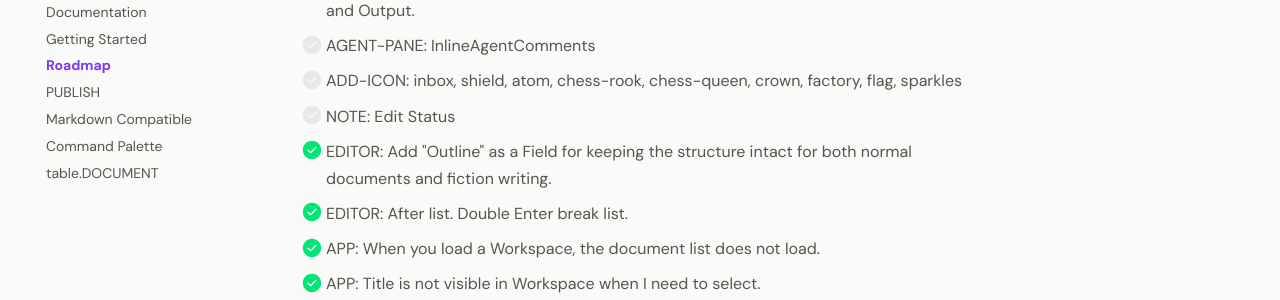
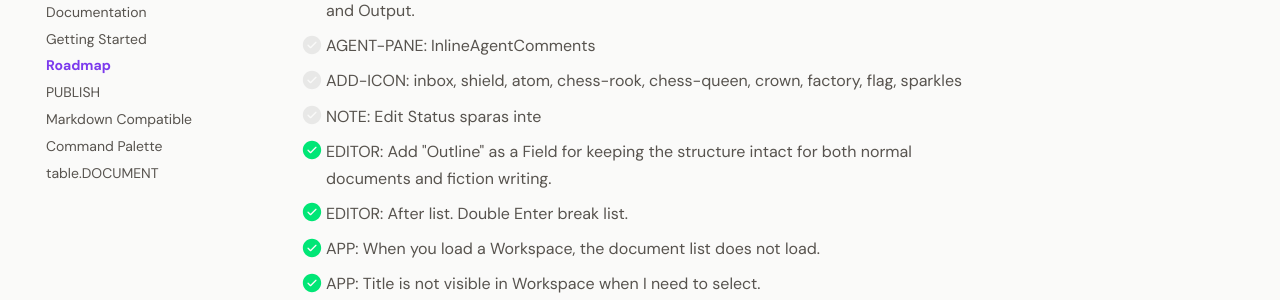
Before and after one commit to larssonhthomas-afk/writebase-docs, an MkDocs documentation site: the page built from docs/009-roadmap.md, in a window 1280 px wide and 900 px high, scrolled down 986 px. Shown: the part 154-454 px from the top of the window. Built offline with MkDocs 1.6.1 and Material for MkDocs 9.7.7, drawn with Linux system fonts in a browser that asks for light colours; some web fonts are replaced.

Commit message:
Update 009-roadmap.md

```diff
--- a/docs/009-roadmap.md
+++ b/docs/009-roadmap.md
@@ -43,7 +43,7 @@ This Backlog has a priority 1-3.
 - [ ] AGENTS: Test with "Outline" and add what fields and select to define the whole Agent, and Output.
 - [ ] AGENT-PANE: InlineAgentComments
 - [ ] ADD-ICON: inbox, shield, atom, chess-rook, chess-queen, crown, factory, flag, sparkles
-- [ ] NOTE: Edit Status
+- [ ] NOTE: Edit Status sparas inte
 
 - [x] EDITOR: Add "Outline" as a Field for keeping the structure intact for both normal documents and fiction writing.
 - [x] EDITOR: After list. Double Enter break list.
```
